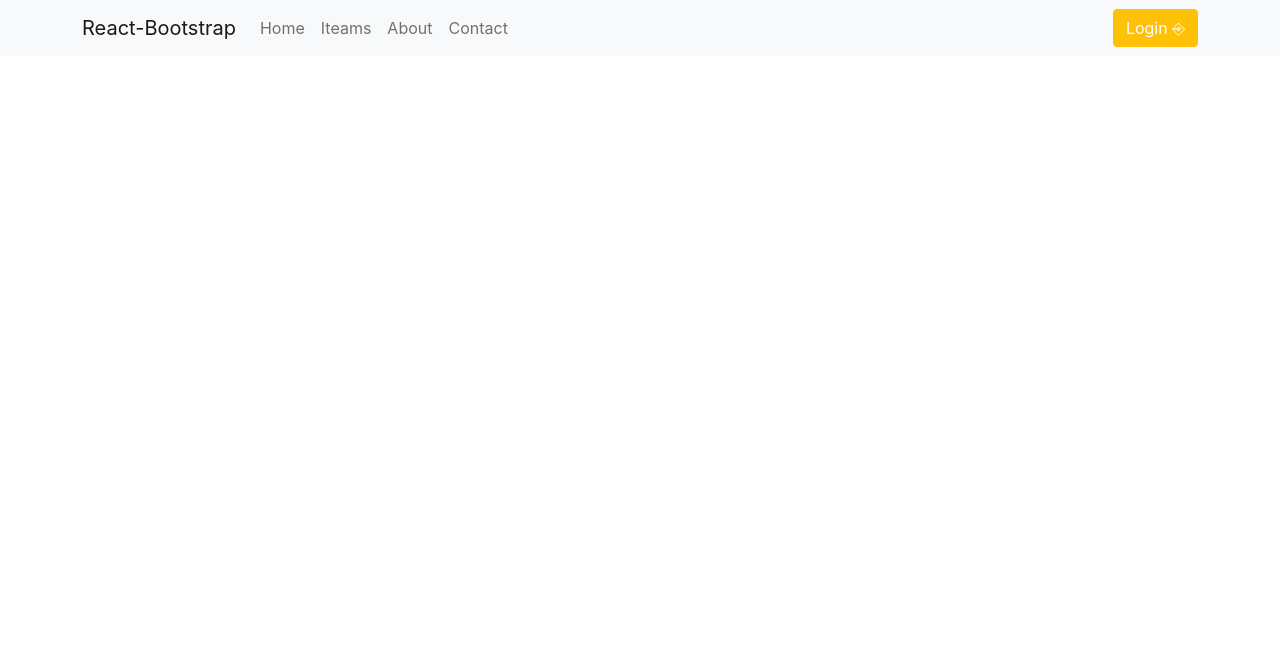
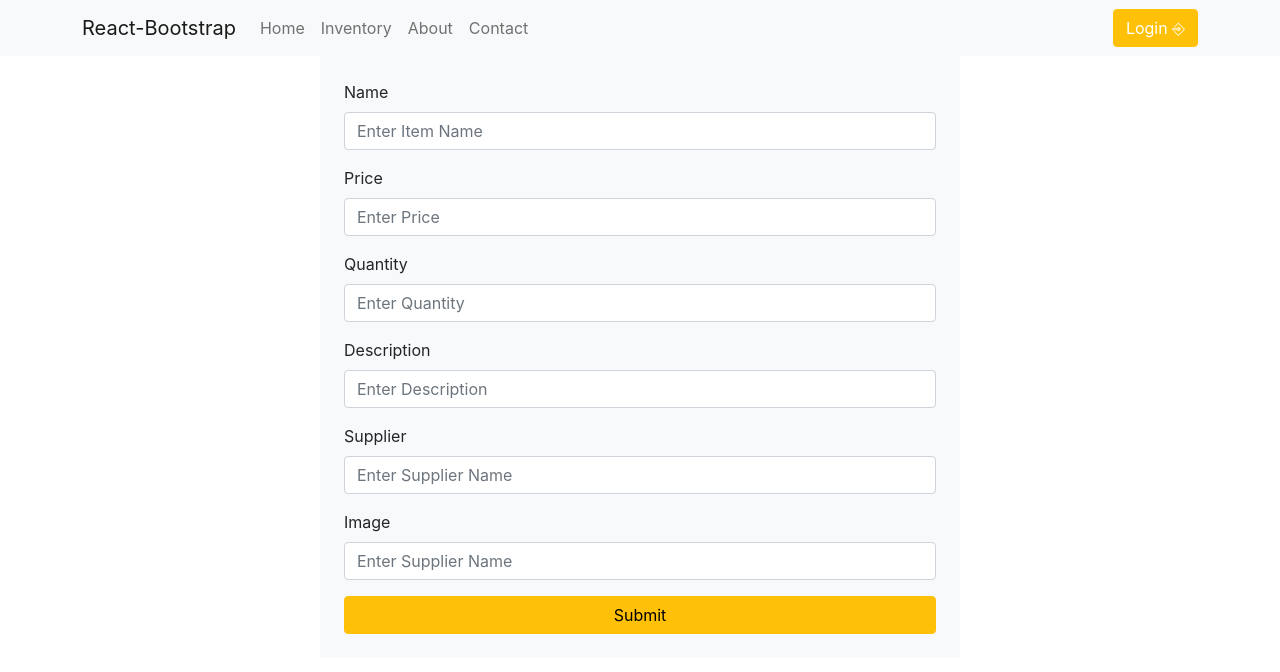
Before and after one commit to abusayeed4bd/start-warehouse-client-side, a React (Create React App) app: page /add in a window 1280 px wide. Shown: the top 672 px of the page. Built offline with nearby package versions, Linux system fonts and the light colour scheme; no server answers.

Commit message:
add item form complate

```diff
--- a/src/App.js
+++ b/src/App.js
@@ -6,6 +6,10 @@ import NotFouond from "./pages/NotFound/NotFouond";
 import Header from "./pages/Shared/Header/Header";
 import Login from "./pages/Login/Login";
 import Register from "./pages/Register/Register";
+import IteamByParam from "./pages/ItemByParam/IteamByParam";
+import RequireAuth from "./RequireAuth/RequireAuth";
+import Inventory from "./pages/Invenory/Inventory";
+import AddItem from "./pages/AddItem/AddItem";
 
 function App() {
   return (
@@ -15,6 +19,16 @@ function App() {
         <Route path="/" element={<Home></Home>}></Route>
         <Route path="/login" element={<Login></Login>}></Route>
         <Route path="/register" element={<Register></Register>}></Route>
+        <Route path="/inventory" element={<Inventory></Inventory>}></Route>
+        <Route path="/add" element={<AddItem></AddItem>}></Route>
+        <Route
+          path="/item/:id"
+          element={
+            <RequireAuth>
+              <IteamByParam></IteamByParam>
+            </RequireAuth>
+          }
+        ></Route>
         <Route path="*" element={<NotFouond></NotFouond>}></Route>
       </Routes>
     </div>
--- /dev/null
+++ b/src/RequireAuth/RequireAuth.js
@@ -0,0 +1,24 @@
+import React from "react";
+import { useAuthState } from "react-firebase-hooks/auth";
+import { Navigate, useLocation } from "react-router-dom";
+import auth from "../firebase.init";
+import Spinner from "../pages/Shared/Spinner/Spinner";
+
+const RequireAuth = ({ children }) => {
+  let location = useLocation();
+  const [user, loading] = useAuthState(auth);
+  if (loading) {
+    return <Spinner />;
+  }
+  if (!user) {
+    // Redirect them to the /login page, but save the current location they were
+    // trying to go to when they were redirected. This allows us to send them
+    // along to that page after they login, which is a nicer user experience
+    // than dropping them off on the home page.
+    return <Navigate to="/login" state={{ from: location }} replace />;
+  }
+
+  return children;
+};
+
+export default RequireAuth;
--- /dev/null
+++ b/src/pages/AddItem/AddItem.js
@@ -0,0 +1,58 @@
+import React from "react";
+import { Button, Form } from "react-bootstrap";
+
+const AddItem = () => {
+  return (
+    <div className="container bg-light p-4 w-50 mx-auto">
+      <Form>
+        <Form.Group className="mb-3" controlId="formBasicEmail">
+          <Form.Label>Name</Form.Label>
+          <Form.Control type="text" name="name" placeholder="Enter Item Name" />
+        </Form.Group>
+
+        <Form.Group className="mb-3" controlId="formBasicPassword">
+          <Form.Label>Price</Form.Label>
+          <Form.Control type="text" name="price" placeholder="Enter Price" />
+        </Form.Group>
+        <Form.Group className="mb-3" controlId="quantity">
+          <Form.Label>Quantity</Form.Label>
+          <Form.Control
+            type="text"
+            name="quantitiy"
+            placeholder="Enter Quantity"
+          />
+        </Form.Group>
+        <Form.Group className="mb-3" controlId="description">
+          <Form.Label>Description</Form.Label>
+          <Form.Control
+            type="text"
+            name="description"
+            placeholder="Enter Description"
+          />
+        </Form.Group>
+        <Form.Group className="mb-3" controlId="supplier">
+          <Form.Label>Supplier</Form.Label>
+          <Form.Control
+            type="text"
+            name="supplier"
+            placeholder="Enter Supplier Name"
+          />
+        </Form.Group>
+        <Form.Group className="mb-3" controlId="img">
+          <Form.Label>Image</Form.Label>
+          <Form.Control
+            type="text"
+            name="img"
+            placeholder="Enter Supplier Name"
+          />
+        </Form.Group>
+
+        <Button variant="warning" className="w-100" type="submit">
+          Submit
+        </Button>
+      </Form>
+    </div>
+  );
+};
+
+export default AddItem;
--- a/src/pages/Home/Item/Item.js
+++ b/src/pages/Home/Item/Item.js
@@ -3,6 +3,7 @@ import SingleItem from "../../Shared/SingleItem/SingleItem";
 
 const Item = () => {
   const [items, setItems] = useState([]);
+
   useEffect(() => {
     fetch("http://localhost:5000/iteams")
       .then((res) => res.json())
--- /dev/null
+++ b/src/pages/Invenory/Inventory.js
@@ -0,0 +1,12 @@
+import React from "react";
+import Item from "../Home/Item/Item";
+
+const Inventory = () => {
+  return (
+    <div>
+      <Item></Item>
+    </div>
+  );
+};
+
+export default Inventory;
--- /dev/null
+++ b/src/pages/ItemByParam/IteamByParam.js
@@ -0,0 +1,101 @@
+import React, { useEffect, useState } from "react";
+import { useParams } from "react-router-dom";
+
+const IteamByParam = () => {
+  const { id } = useParams();
+  const [item, setItem] = useState({});
+  const [isReload, setIsRelode] = useState(true);
+  const { _id, name, img, price, quantitiy, supplier, description } = item;
+  useEffect(() => {
+    const url = `http://localhost:5000/iteam/${id}`;
+    fetch(url)
+      .then((res) => res.json())
+      .then((data) => setItem(data));
+  }, [isReload]);
+
+  const handleUpdateQuantity = (event) => {
+    event.preventDefault();
+    const insertedQuantity = event.target.insertedQuantity.value;
+    console.log("inserted quantity", insertedQuantity);
+    const newQuantity = parseInt(insertedQuantity) + parseInt(quantitiy);
+    console.log("new quantity", newQuantity);
+    const url = `http://localhost:5000/iteam/${id}`;
+    fetch(url, {
+      method: "PUT",
+      body: JSON.stringify({
+        name: name,
+        img: img,
+        price: price,
+        quantitiy: newQuantity,
+        supplier: supplier,
+        description: description,
+      }),
+      headers: {
+        "Content-type": "application/json; charset=UTF-8",
+      },
+    })
+      .then((response) => response.json())
+      .then((json) => {
+        console.log(json);
+        setIsRelode(!isReload);
+      });
+  };
+  const handleDelivered = () => {
+    const newQuantity = parseInt(quantitiy) - 1;
+    console.log("new quantity", newQuantity);
+    const url = `http://localhost:5000/iteam/${id}`;
+    fetch(url, {
+      method: "PUT",
+      body: JSON.stringify({
+        name: name,
+        img: img,
+        price: price,
+        quantitiy: newQuantity,
+        supplier: supplier,
+        description: description,
+      }),
+      headers: {
+        "Content-type": "application/json; charset=UTF-8",
+      },
+    })
+      .then((response) => response.json())
+      .then((json) => {
+        console.log(json);
+        setIsRelode(!isReload);
+      });
+  };
+  return (
+    <div className="container mt-5">
+      <div className="row">
+        <div className="col-md-6">
+          <img className="w-100" src={img} alt="" />
+        </div>
+        <div className="col-md-6">
+          <h2>{name}</h2>
+          <h4>Supplier: {supplier}</h4>
+          <h3>Price: {price}</h3>
+          <h5>Quantity: {quantitiy}</h5>
+          <p>{description}</p>
+          <button onClick={handleDelivered} className="btn btn-success">
+            Delivered
+          </button>
+          <form onSubmit={handleUpdateQuantity}>
+            <input
+              className="form-control w-25 mt-4"
+              type="number"
+              placeholder="Add Quanity"
+              name="insertedQuantity"
+            />
+            <input
+              className="btn btn-warning w-25 mb-4"
+              type="submit"
+              value="Add Quanity"
+            />
+          </form>
+        </div>
+      </div>
+    </div>
+  );
+};
+
+export default IteamByParam;
--- a/src/pages/Register/Register.js
+++ b/src/pages/Register/Register.js
@@ -25,10 +25,10 @@ const Register = () => {
   };
   const handleCreateAccount = (event) => {
     event.preventDefault();
-    if (password === confirmPassword) {
-      setErrorMessage("Password did not matched");
-      return;
-    }
+    // if (password === confirmPassword) {
+    //   setErrorMessage("Password did not matched");
+    //   return;
+    // }
     createUserWithEmailAndPassword(email, password);
   };
 
--- a/src/pages/Shared/Header/Header.js
+++ b/src/pages/Shared/Header/Header.js
@@ -14,15 +14,17 @@ const Header = () => {
   return (
     <Navbar className="sticky-top" bg="light" expand="lg">
       <Container>
-        <Navbar.Brand href="#home">React-Bootstrap</Navbar.Brand>
+        <Navbar.Brand as={Link} to="/">
+          React-Bootstrap
+        </Navbar.Brand>
         <Navbar.Toggle aria-controls="basic-navbar-nav" />
         <Navbar.Collapse className="outline-0" id="basic-navbar-nav">
           <Nav className="me-auto">
             <Nav.Link as={Link} to="/">
               Home
             </Nav.Link>
-            <Nav.Link as={Link} to="/services">
-              Iteams
+            <Nav.Link as={Link} to="/inventory">
+              Inventory
             </Nav.Link>
             <Nav.Link href="#link">About</Nav.Link>
             <Nav.Link href="#link">Contact</Nav.Link>
--- a/src/pages/Shared/SingleItem/SingleItem.js
+++ b/src/pages/Shared/SingleItem/SingleItem.js
@@ -1,16 +1,26 @@
 import React from "react";
+import { useNavigate } from "react-router-dom";
 
 const SingleItem = ({ item }) => {
-  const { name, img, price, quantity, supplier, description } = item;
+  const { _id, name, img, price, quantitiy, supplier, description } = item;
+
+  const navigate = useNavigate();
+  const navigateToItem = () => {
+    navigate(`/item/${item._id}`);
+  };
+
   return (
     <div className="col-4">
       <div className="card p-3">
         <img src={img} alt="" />
         <h2>{name}</h2>
-        <h4>Price: {price}</h4>
+        <h4>Price: ${price}</h4>
+        <p>Quantity: {quantitiy}</p>
         <p>{description}</p>
         <p>Supplier: {supplier}</p>
-        <button className="btn btn-warning">Update</button>
+        <button onClick={() => navigateToItem(_id)} className="btn btn-warning">
+          Update
+        </button>
       </div>
     </div>
   );
--- /dev/null
+++ b/src/pages/Shared/Spinner/Spinner.js
@@ -0,0 +1,16 @@
+import React from "react";
+
+const Spinner = () => {
+  return (
+    <div
+      style={{ height: "100vh" }}
+      className="d-flex justify-content-center align-items-center"
+    >
+      <div className="spinner-grow text-warning" role="status">
+        <span className="visually-hidden">Loading...</span>
+      </div>
+    </div>
+  );
+};
+
+export default Spinner;
```
Also changed, not shown: src/pages/Login/Login.js (+16 -4 lines).
